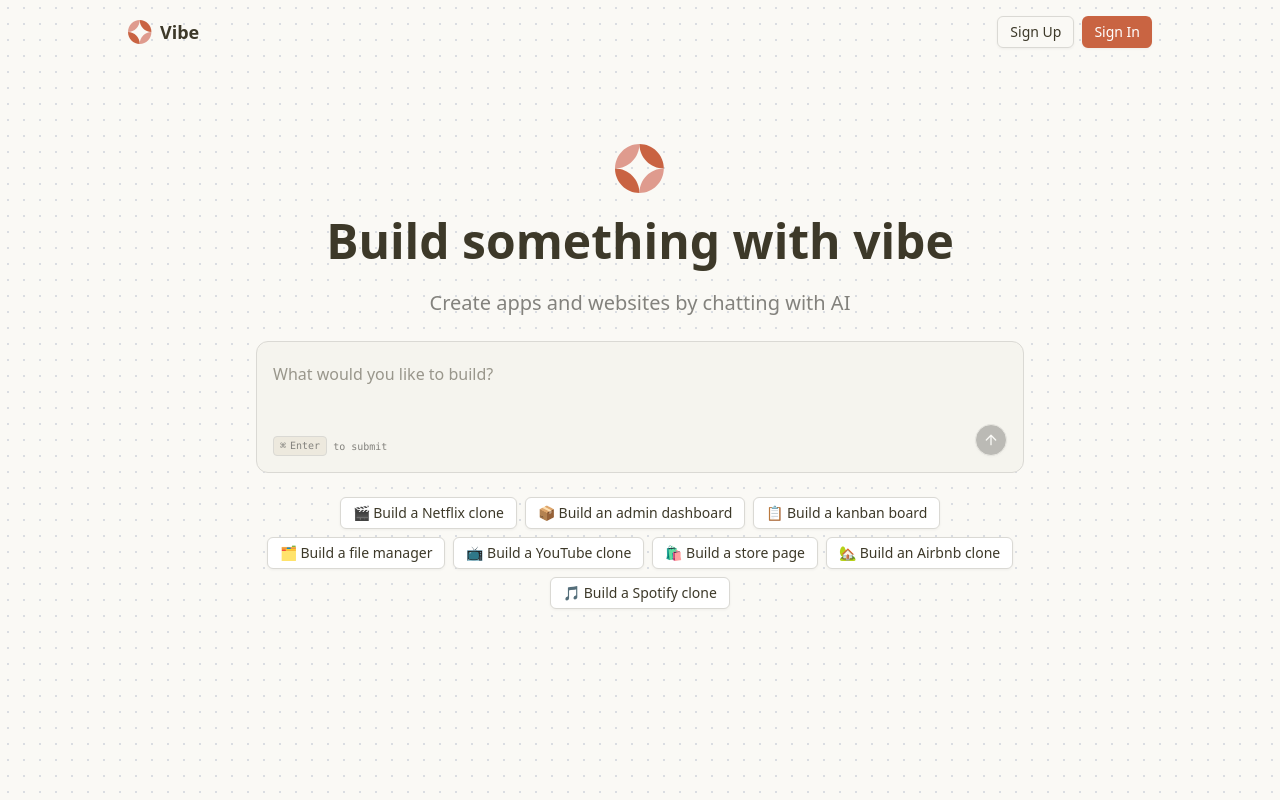
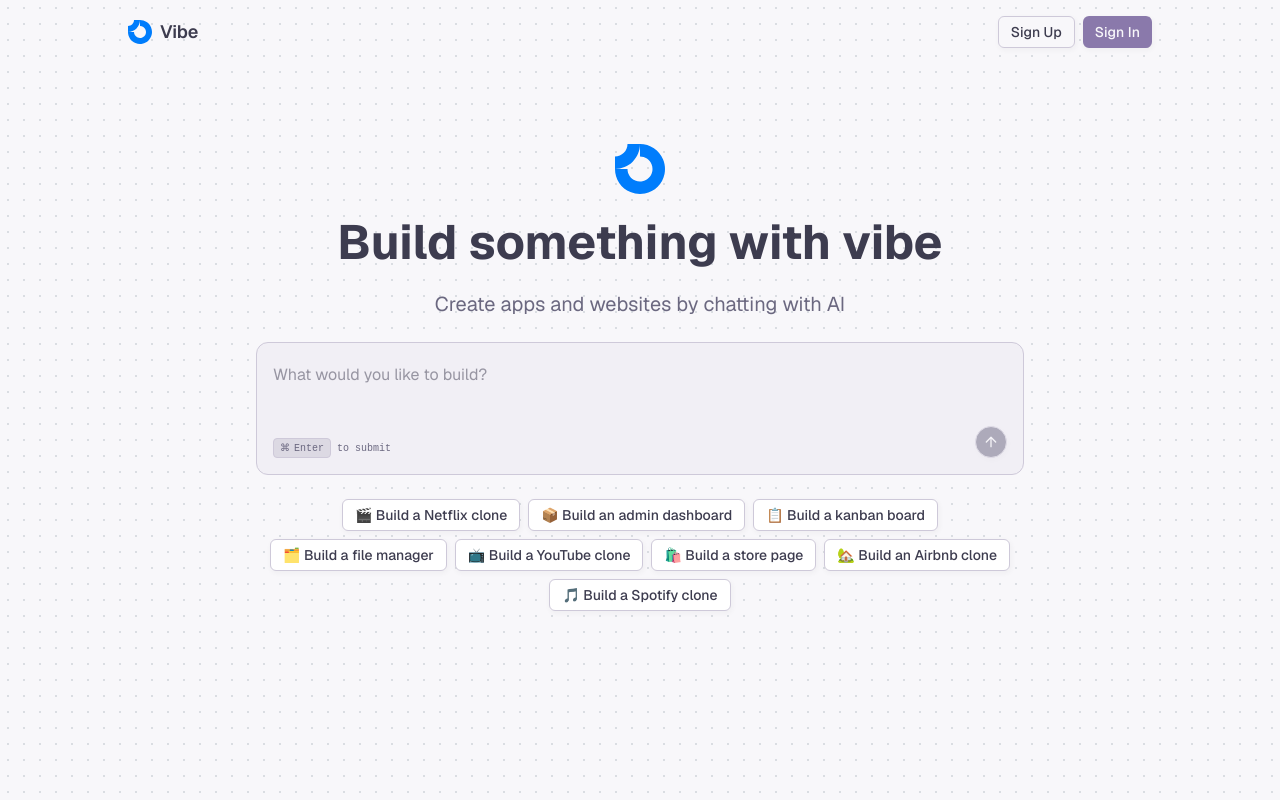
Before and after one commit to avinashkt04/saas_ai_website_builder, a Next.js app: page / in a window 1280 px wide. Built offline with nearby package versions, Linux system fonts and the light colour scheme; no server answers.

Commit message:
19: bug fixes

```diff
--- a/package.json
+++ b/package.json
@@ -62,6 +62,7 @@
     "react": "^19.0.0",
     "react-day-picker": "^9.8.0",
     "react-dom": "^19.0.0",
+    "react-error-boundary": "^6.0.0",
     "react-hook-form": "^7.60.0",
     "react-resizable-panels": "^3.0.3",
     "react-textarea-autosize": "^8.5.9",
--- a/src/app/globals.css
+++ b/src/app/globals.css
@@ -4,97 +4,99 @@
 @custom-variant dark (&:is(.dark *));
 
 :root {
-  --background: oklch(0.9818 0.0054 95.0986);
-  --foreground: oklch(0.3438 0.0269 95.7226);
-  --card: oklch(0.9818 0.0054 95.0986);
-  --card-foreground: oklch(0.1908 0.0020 106.5859);
+  --background: oklch(0.9777 0.0041 301.4256);
+  --foreground: oklch(0.3651 0.0325 287.0807);
+  --card: oklch(1.0000 0 0);
+  --card-foreground: oklch(0.3651 0.0325 287.0807);
   --popover: oklch(1.0000 0 0);
-  --popover-foreground: oklch(0.2671 0.0196 98.9390);
-  --primary: oklch(0.6171 0.1375 39.0427);
-  --primary-foreground: oklch(1.0000 0 0);
-  --secondary: oklch(0.9245 0.0138 92.9892);
-  --secondary-foreground: oklch(0.4334 0.0177 98.6048);
-  --muted: oklch(0.9341 0.0153 90.2390);
-  --muted-foreground: oklch(0.6059 0.0075 97.4233);
-  --accent: oklch(0.9245 0.0138 92.9892);
-  --accent-foreground: oklch(0.2671 0.0196 98.9390);
-  --destructive: oklch(0.1908 0.0020 106.5859);
-  --destructive-foreground: oklch(1.0000 0 0);
-  --border: oklch(0.8847 0.0069 97.3627);
-  --input: oklch(0.7621 0.0156 98.3528);
-  --ring: oklch(0.5937 0.1673 253.0630);
-  --chart-1: oklch(0.5583 0.1276 42.9956);
-  --chart-2: oklch(0.6898 0.1581 290.4107);
-  --chart-3: oklch(0.8816 0.0276 93.1280);
-  --chart-4: oklch(0.8822 0.0403 298.1792);
-  --chart-5: oklch(0.5608 0.1348 42.0584);
-  --sidebar: oklch(0.9663 0.0080 98.8792);
-  --sidebar-foreground: oklch(0.3590 0.0051 106.6524);
-  --sidebar-primary: oklch(0.6171 0.1375 39.0427);
-  --sidebar-primary-foreground: oklch(0.9881 0 0);
-  --sidebar-accent: oklch(0.9245 0.0138 92.9892);
-  --sidebar-accent-foreground: oklch(0.3250 0 0);
-  --sidebar-border: oklch(0.9401 0 0);
-  --sidebar-ring: oklch(0.7731 0 0);
-  --font-sans: ui-sans-serif, system-ui, -apple-system, BlinkMacSystemFont, 'Segoe UI', Roboto, 'Helvetica Neue', Arial, 'Noto Sans', sans-serif, 'Apple Color Emoji', 'Segoe UI Emoji', 'Segoe UI Symbol', 'Noto Color Emoji';
-  --font-serif: ui-serif, Georgia, Cambria, "Times New Roman", Times, serif;
-  --font-mono: ui-monospace, SFMono-Regular, Menlo, Monaco, Consolas, "Liberation Mono", "Courier New", monospace;
+  --popover-foreground: oklch(0.3651 0.0325 287.0807);
+  --primary: oklch(0.6104 0.0767 299.7335);
+  --primary-foreground: oklch(0.9777 0.0041 301.4256);
+  --secondary: oklch(0.8957 0.0265 300.2416);
+  --secondary-foreground: oklch(0.3651 0.0325 287.0807);
+  --muted: oklch(0.8906 0.0139 299.7754);
+  --muted-foreground: oklch(0.5288 0.0375 290.7895);
+  --accent: oklch(0.7889 0.0802 359.9375);
+  --accent-foreground: oklch(0.3394 0.0441 1.7583);
+  --destructive: oklch(0.6332 0.1578 22.6734);
+  --destructive-foreground: oklch(0.9777 0.0041 301.4256);
+  --border: oklch(0.8447 0.0226 300.1421);
+  --input: oklch(0.9329 0.0124 301.2783);
+  --ring: oklch(0.6104 0.0767 299.7335);
+  --chart-1: oklch(0.6104 0.0767 299.7335);
+  --chart-2: oklch(0.7889 0.0802 359.9375);
+  --chart-3: oklch(0.7321 0.0749 169.8670);
+  --chart-4: oklch(0.8540 0.0882 76.8292);
+  --chart-5: oklch(0.7857 0.0645 258.0839);
+  --sidebar: oklch(0.9554 0.0082 301.3541);
+  --sidebar-foreground: oklch(0.3651 0.0325 287.0807);
+  --sidebar-primary: oklch(0.6104 0.0767 299.7335);
+  --sidebar-primary-foreground: oklch(0.9777 0.0041 301.4256);
+  --sidebar-accent: oklch(0.7889 0.0802 359.9375);
+  --sidebar-accent-foreground: oklch(0.3394 0.0441 1.7583);
+  --sidebar-border: oklch(0.8719 0.0198 302.1690);
+  --sidebar-ring: oklch(0.6104 0.0767 299.7335);
+  --font-sans: Geist, sans-serif;
+  --font-serif: "Lora", Georgia, serif;
+  --font-mono: "Fira Code", "Courier New", monospace;
   --radius: 0.5rem;
-  --shadow-2xs: 0 1px 3px 0px hsl(0 0% 0% / 0.05);
-  --shadow-xs: 0 1px 3px 0px hsl(0 0% 0% / 0.05);
-  --shadow-sm: 0 1px 3px 0px hsl(0 0% 0% / 0.10), 0 1px 2px -1px hsl(0 0% 0% / 0.10);
-  --shadow: 0 1px 3px 0px hsl(0 0% 0% / 0.10), 0 1px 2px -1px hsl(0 0% 0% / 0.10);
-  --shadow-md: 0 1px 3px 0px hsl(0 0% 0% / 0.10), 0 2px 4px -1px hsl(0 0% 0% / 0.10);
-  --shadow-lg: 0 1px 3px 0px hsl(0 0% 0% / 0.10), 0 4px 6px -1px hsl(0 0% 0% / 0.10);
-  --shadow-xl: 0 1px 3px 0px hsl(0 0% 0% / 0.10), 0 8px 10px -1px hsl(0 0% 0% / 0.10);
-  --shadow-2xl: 0 1px 3px 0px hsl(0 0% 0% / 0.25);
+  --shadow-2xs: 1px 2px 5px 1px hsl(0 0% 0% / 0.03);
+  --shadow-xs: 1px 2px 5px 1px hsl(0 0% 0% / 0.03);
+  --shadow-sm: 1px 2px 5px 1px hsl(0 0% 0% / 0.06), 1px 1px 2px 0px hsl(0 0% 0% / 0.06);
+  --shadow: 1px 2px 5px 1px hsl(0 0% 0% / 0.06), 1px 1px 2px 0px hsl(0 0% 0% / 0.06);
+  --shadow-md: 1px 2px 5px 1px hsl(0 0% 0% / 0.06), 1px 2px 4px 0px hsl(0 0% 0% / 0.06);
+  --shadow-lg: 1px 2px 5px 1px hsl(0 0% 0% / 0.06), 1px 4px 6px 0px hsl(0 0% 0% / 0.06);
+  --shadow-xl: 1px 2px 5px 1px hsl(0 0% 0% / 0.06), 1px 8px 10px 0px hsl(0 0% 0% / 0.06);
+  --shadow-2xl: 1px 2px 5px 1px hsl(0 0% 0% / 0.15);
+  --tracking-normal: 0em;
+  --spacing: 0.25rem;
 }
 
 .dark {
-  --background: oklch(0.2679 0.0036 106.6427);
-  --foreground: oklch(0.8074 0.0142 93.0137);
-  --card: oklch(0.2679 0.0036 106.6427);
-  --card-foreground: oklch(0.9818 0.0054 95.0986);
-  --popover: oklch(0.3085 0.0035 106.6039);
-  --popover-foreground: oklch(0.9211 0.0040 106.4781);
-  --primary: oklch(0.6724 0.1308 38.7559);
-  --primary-foreground: oklch(1.0000 0 0);
-  --secondary: oklch(0.9818 0.0054 95.0986);
-  --secondary-foreground: oklch(0.3085 0.0035 106.6039);
-  --muted: oklch(0.2213 0.0038 106.7070);
-  --muted-foreground: oklch(0.7713 0.0169 99.0657);
-  --accent: oklch(0.2130 0.0078 95.4245);
-  --accent-foreground: oklch(0.9663 0.0080 98.8792);
-  --destructive: oklch(0.6368 0.2078 25.3313);
-  --destructive-foreground: oklch(1.0000 0 0);
-  --border: oklch(0.3618 0.0101 106.8928);
-  --input: oklch(0.4336 0.0113 100.2195);
-  --ring: oklch(0.5937 0.1673 253.0630);
-  --chart-1: oklch(0.5583 0.1276 42.9956);
-  --chart-2: oklch(0.6898 0.1581 290.4107);
-  --chart-3: oklch(0.2130 0.0078 95.4245);
-  --chart-4: oklch(0.3074 0.0516 289.3230);
-  --chart-5: oklch(0.5608 0.1348 42.0584);
-  --sidebar: oklch(0.2357 0.0024 67.7077);
-  --sidebar-foreground: oklch(0.8074 0.0142 93.0137);
-  --sidebar-primary: oklch(0.3250 0 0);
-  --sidebar-primary-foreground: oklch(0.9881 0 0);
-  --sidebar-accent: oklch(0.1680 0.0020 106.6177);
-  --sidebar-accent-foreground: oklch(0.8074 0.0142 93.0137);
-  --sidebar-border: oklch(0.9401 0 0);
-  --sidebar-ring: oklch(0.7731 0 0);
-  --font-sans: ui-sans-serif, system-ui, -apple-system, BlinkMacSystemFont, 'Segoe UI', Roboto, 'Helvetica Neue', Arial, 'Noto Sans', sans-serif, 'Apple Color Emoji', 'Segoe UI Emoji', 'Segoe UI Symbol', 'Noto Color Emoji';
-  --font-serif: ui-serif, Georgia, Cambria, "Times New Roman", Times, serif;
-  --font-mono: ui-monospace, SFMono-Regular, Menlo, Monaco, Consolas, "Liberation Mono", "Courier New", monospace;
+  --background: oklch(0.2166 0.0215 292.8474);
+  --foreground: oklch(0.9053 0.0245 293.5570);
+  --card: oklch(0.2544 0.0301 292.7315);
+  --card-foreground: oklch(0.9053 0.0245 293.5570);
+  --popover: oklch(0.2544 0.0301 292.7315);
+  --popover-foreground: oklch(0.9053 0.0245 293.5570);
+  --primary: oklch(0.7058 0.0777 302.0489);
+  --primary-foreground: oklch(0.2166 0.0215 292.8474);
+  --secondary: oklch(0.4604 0.0472 295.5578);
+  --secondary-foreground: oklch(0.9053 0.0245 293.5570);
+  --muted: oklch(0.2560 0.0320 294.8380);
+  --muted-foreground: oklch(0.6974 0.0282 300.0614);
+  --accent: oklch(0.3181 0.0321 308.6149);
+  --accent-foreground: oklch(0.8391 0.0692 2.6681);
+  --destructive: oklch(0.6875 0.1420 21.4566);
+  --destructive-foreground: oklch(0.2166 0.0215 292.8474);
+  --border: oklch(0.3063 0.0359 293.3367);
+  --input: oklch(0.2847 0.0346 291.2726);
+  --ring: oklch(0.7058 0.0777 302.0489);
+  --chart-1: oklch(0.7058 0.0777 302.0489);
+  --chart-2: oklch(0.8391 0.0692 2.6681);
+  --chart-3: oklch(0.7321 0.0749 169.8670);
+  --chart-4: oklch(0.8540 0.0882 76.8292);
+  --chart-5: oklch(0.7857 0.0645 258.0839);
+  --sidebar: oklch(0.1985 0.0200 293.6639);
+  --sidebar-foreground: oklch(0.9053 0.0245 293.5570);
+  --sidebar-primary: oklch(0.7058 0.0777 302.0489);
+  --sidebar-primary-foreground: oklch(0.2166 0.0215 292.8474);
+  --sidebar-accent: oklch(0.3181 0.0321 308.6149);
+  --sidebar-accent-foreground: oklch(0.8391 0.0692 2.6681);
+  --sidebar-border: oklch(0.2847 0.0346 291.2726);
+  --sidebar-ring: oklch(0.7058 0.0777 302.0489);
+  --font-sans: Geist, sans-serif;
+  --font-serif: "Lora", Georgia, serif;
+  --font-mono: "Fira Code", "Courier New", monospace;
   --radius: 0.5rem;
-  --shadow-2xs: 0 1px 3px 0px hsl(0 0% 0% / 0.05);
-  --shadow-xs: 0 1px 3px 0px hsl(0 0% 0% / 0.05);
-  --shadow-sm: 0 1px 3px 0px hsl(0 0% 0% / 0.10), 0 1px 2px -1px hsl(0 0% 0% / 0.10);
-  --shadow: 0 1px 3px 0px hsl(0 0% 0% / 0.10), 0 1px 2px -1px hsl(0 0% 0% / 0.10);
-  --shadow-md: 0 1px 3px 0px hsl(0 0% 0% / 0.10), 0 2px 4px -1px hsl(0 0% 0% / 0.10);
-  --shadow-lg: 0 1px 3px 0px hsl(0 0% 0% / 0.10), 0 4px 6px -1px hsl(0 0% 0% / 0.10);
-  --shadow-xl: 0 1px 3px 0px hsl(0 0% 0% / 0.10), 0 8px 10px -1px hsl(0 0% 0% / 0.10);
-  --shadow-2xl: 0 1px 3px 0px hsl(0 0% 0% / 0.25);
+  --shadow-2xs: 1px 2px 5px 1px hsl(0 0% 0% / 0.03);
+  --shadow-xs: 1px 2px 5px 1px hsl(0 0% 0% / 0.03);
+  --shadow-sm: 1px 2px 5px 1px hsl(0 0% 0% / 0.06), 1px 1px 2px 0px hsl(0 0% 0% / 0.06);
+  --shadow: 1px 2px 5px 1px hsl(0 0% 0% / 0.06), 1px 1px 2px 0px hsl(0 0% 0% / 0.06);
+  --shadow-md: 1px 2px 5px 1px hsl(0 0% 0% / 0.06), 1px 2px 4px 0px hsl(0 0% 0% / 0.06);
+  --shadow-lg: 1px 2px 5px 1px hsl(0 0% 0% / 0.06), 1px 4px 6px 0px hsl(0 0% 0% / 0.06);
+  --shadow-xl: 1px 2px 5px 1px hsl(0 0% 0% / 0.06), 1px 8px 10px 0px hsl(0 0% 0% / 0.06);
+  --shadow-2xl: 1px 2px 5px 1px hsl(0 0% 0% / 0.15);
 }
 
 @theme inline {
--- a/src/app/layout.tsx
+++ b/src/app/layout.tsx
@@ -30,7 +30,7 @@
     <ClerkProvider
       appearance={{
         variables: {
-          colorPrimary: "#C96342"
+          colorPrimary: "#9b84c9"
         }
       }}
     >
--- a/src/inngest/functions.ts
+++ b/src/inngest/functions.ts
@@ -19,6 +19,7 @@
 import z from "zod";
 import { FRAGMENT_TITLE_PROMPT, PROMPT, RESPONSE_PROMPT } from "@/prompt";
 import prisma from "@/lib/db";
+import { SANDBOX_TIMEOUT } from "@/types";
 
 interface AgentState {
   summary: string;
@@ -31,6 +32,7 @@
   async ({ event, step }) => {
     const sandboxId = await step.run("get-snadbox-id", async () => {
       const sandbox = await Sandbox.create("vibe-nextjs-test-avi-2");
+      await sandbox.setTimeout(SANDBOX_TIMEOUT);
       return sandbox.sandboxId;
     });
 
@@ -46,6 +48,7 @@
           orderBy: {
             createdAt: "desc",
           },
+          take: 5
         });
 
         for (const message of messages) {
@@ -56,7 +59,7 @@
           });
         }
 
-        return formattedMessages;
+        return formattedMessages.reverse();
       }
     );
 
--- a/src/inngest/utils.ts
+++ b/src/inngest/utils.ts
@@ -1,8 +1,10 @@
+import { SANDBOX_TIMEOUT } from "@/types";
 import { Sandbox } from "@e2b/code-interpreter"
 import { AgentResult, Message, TextMessage } from "@inngest/agent-kit";
 
 export async function getSandbox(sandboxId: string) {
     const sandbox = await Sandbox.connect(sandboxId);
+    await sandbox.setTimeout(SANDBOX_TIMEOUT);
     return sandbox;
 }
 
--- a/src/modules/projects/ui/views/project-view.tsx
+++ b/src/modules/projects/ui/views/project-view.tsx
@@ -17,6 +17,7 @@
 import FileExplorer from "@/components/file-explorer";
 import UserControl from "@/components/user-control";
 import { useAuth } from "@clerk/nextjs";
+import { ErrorBoundary } from "react-error-boundary";
 
 interface Props {
   projectId: string;
@@ -36,9 +37,12 @@
           minSize={20}
           className="flex flex-col min-h-0"
         >
+          <ErrorBoundary fallback={<p>Project header error</p>}>
           <Suspense fallback={<p>Loading project...</p>}>
             <ProjectHeader projectId={projectId} />
           </Suspense>
+          </ErrorBoundary>
+          <ErrorBoundary fallback={<p>Messages container error</p>}>
           <Suspense fallback={<p>Loading messages...</p>}>
             <MessagesContainer
               projectId={projectId}
@@ -46,6 +50,7 @@
               setActiveFragment={setActiveFragment}
             />
           </Suspense>
+          </ErrorBoundary>
         </ResizablePanel>
         <ResizableHandle className="hover:bg-primary transition-colors"  />
         <ResizablePanel defaultSize={65} minSize={50}>
--- a/src/types.ts
+++ b/src/types.ts
@@ -1 +1,2 @@
 export type TreeItem = string | [string, ...TreeItem[]]
+export const SANDBOX_TIMEOUT = 60_000 * 10 * 3; // 30 minutes
```
Also changed, not shown: src/app/projects/[projectId]/page.tsx (+27 -20 lines), src/modules/projects/ui/components/usage.tsx (+19 -9 lines), public/logo.svg, 1 other file (tests, documents, lock files or other folders).
